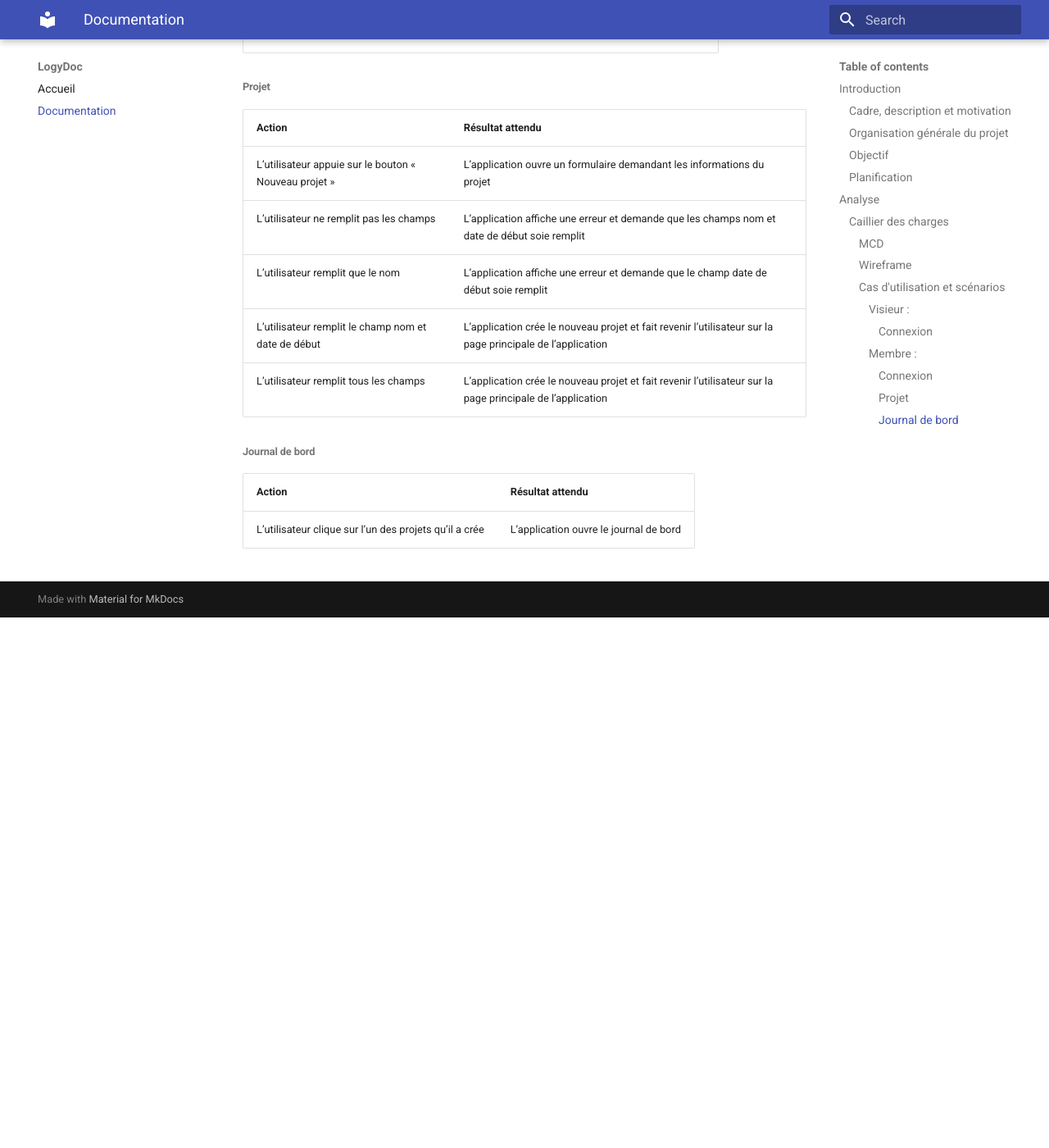
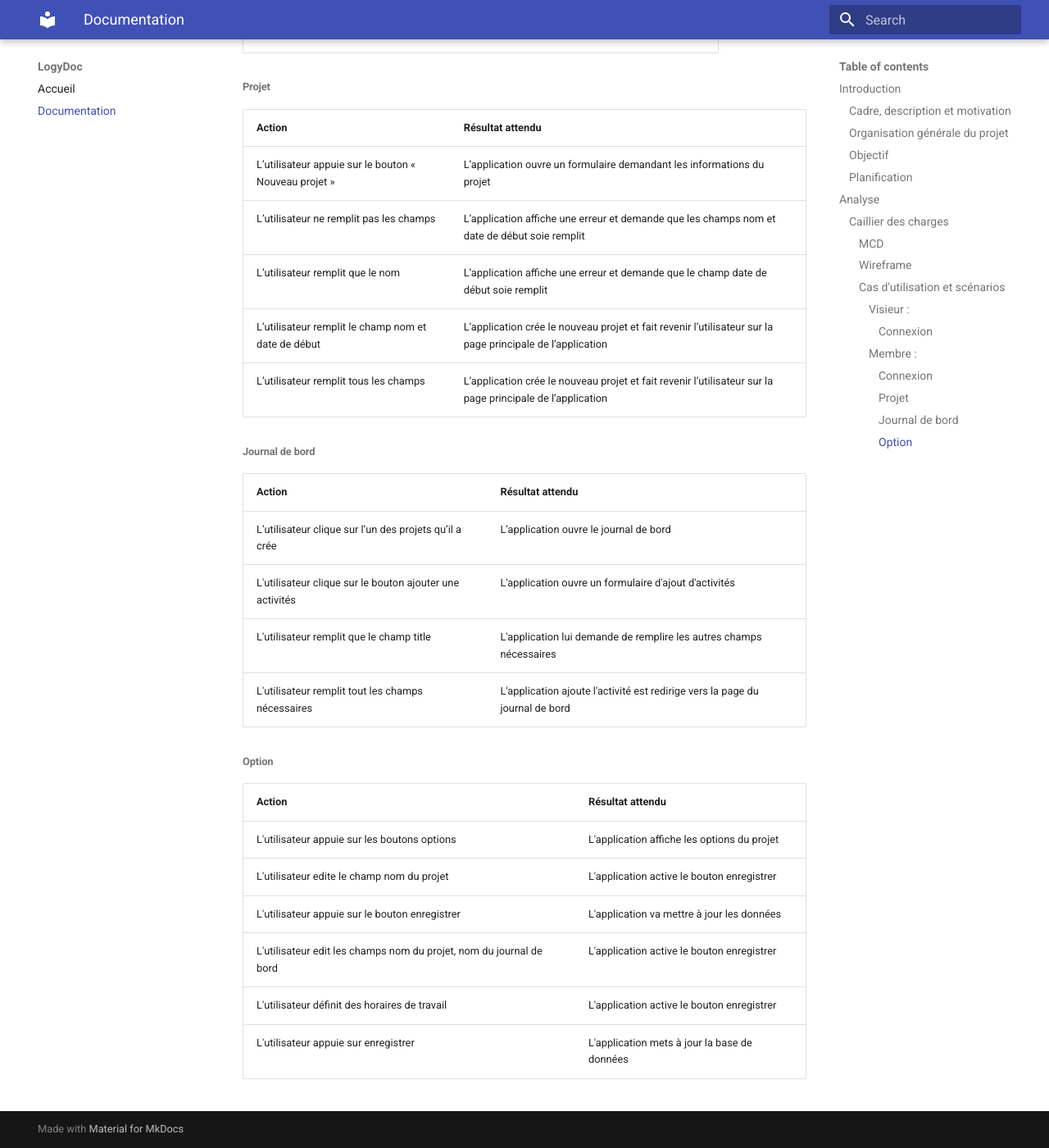
Before and after one commit to LogyTeam/Logy, an MkDocs documentation site: the page built from Docs/LogyDoc/docs/documentation.md, in a window 1280 px wide and 1400 px high, scrolled down 3850 px. Shown: the whole window at 82% size. Built offline with MkDocs 1.6.1 and Material for MkDocs 9.7.7, drawn with Linux system fonts in a browser that asks for light colours; before the commit the page ends 4603 px from its top, so only the background shows below that.

Commit message:
Mise à jour des cas d'utilisatation dans la documentation

```diff
--- a/Docs/LogyDoc/docs/documentation.md
+++ b/Docs/LogyDoc/docs/documentation.md
@@ -85,3 +85,17 @@ L’organisation du projet sera principalement basée sur une méthode agile à
 |**Action**|**Résultat attendu**|
 |----------|--------------------|
 |L’utilisateur clique sur l’un des projets qu’il a crée|L’application ouvre le journal de bord|
+|L'utilisateur clique sur le bouton ajouter une activités|L'application ouvre un formulaire d'ajout d'activités|
+|L'utilisateur remplit que le champ title| L'application lui demande de remplire les autres champs nécessaires|
+|L'utilisateur remplit tout les champs nécessaires| L'application ajoute l'activité est redirige vers la page du journal de bord|
+
+###### Option
+
+|**Action**|**Résultat attendu**|
+|----------|--------------------|
+|L'utilisateur appuie sur les boutons options| L'application affiche les options du projet|
+|L'utilisateur edite le champ nom du projet|L'application active le bouton enregistrer|
+|L'utilisateur appuie sur le bouton enregistrer| L'application va mettre à jour les données|
+|L'utilisateur edit les champs nom du projet, nom du journal de bord|L'application active le bouton enregistrer|
+|L'utilisateur définit des horaires de travail |L'application active le bouton enregistrer|
+|L'utilisateur appuie sur enregistrer| L'application mets à jour la base de données|
```
Also changed, not shown: Docs/LogyDoc/site/documentation.html, Docs/LogyDoc/site/search/search_index.json, Docs/LogyDoc/site/sitemap.xml, 1 other file.
